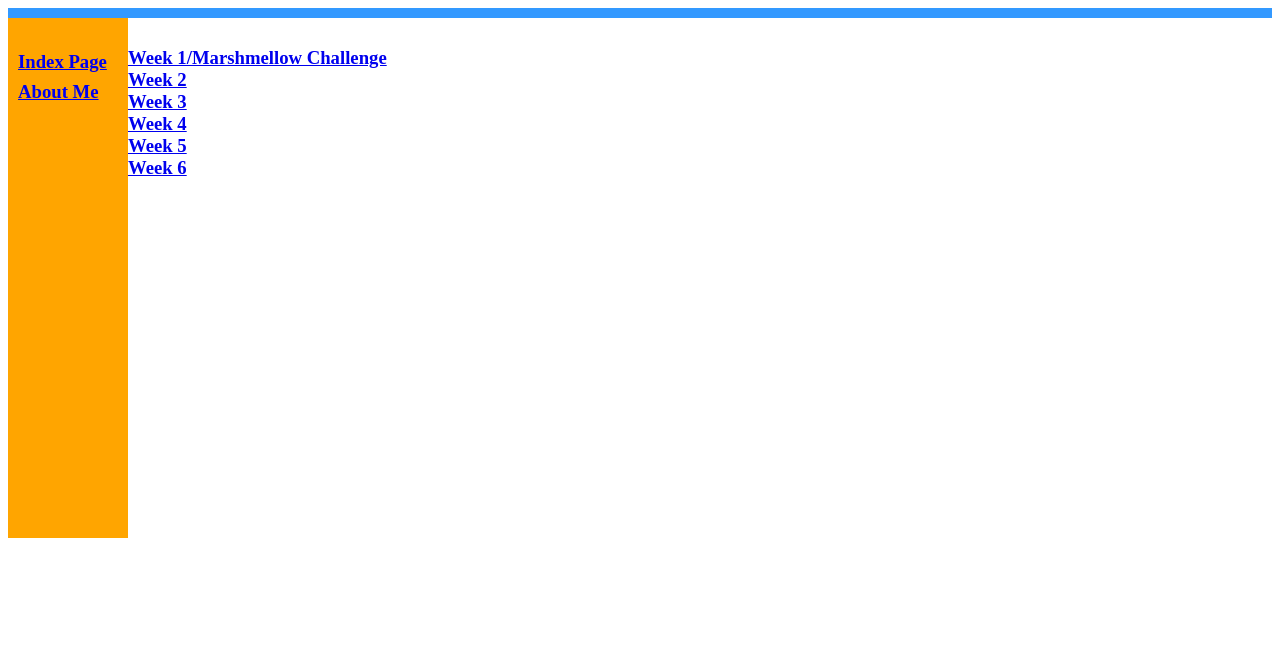
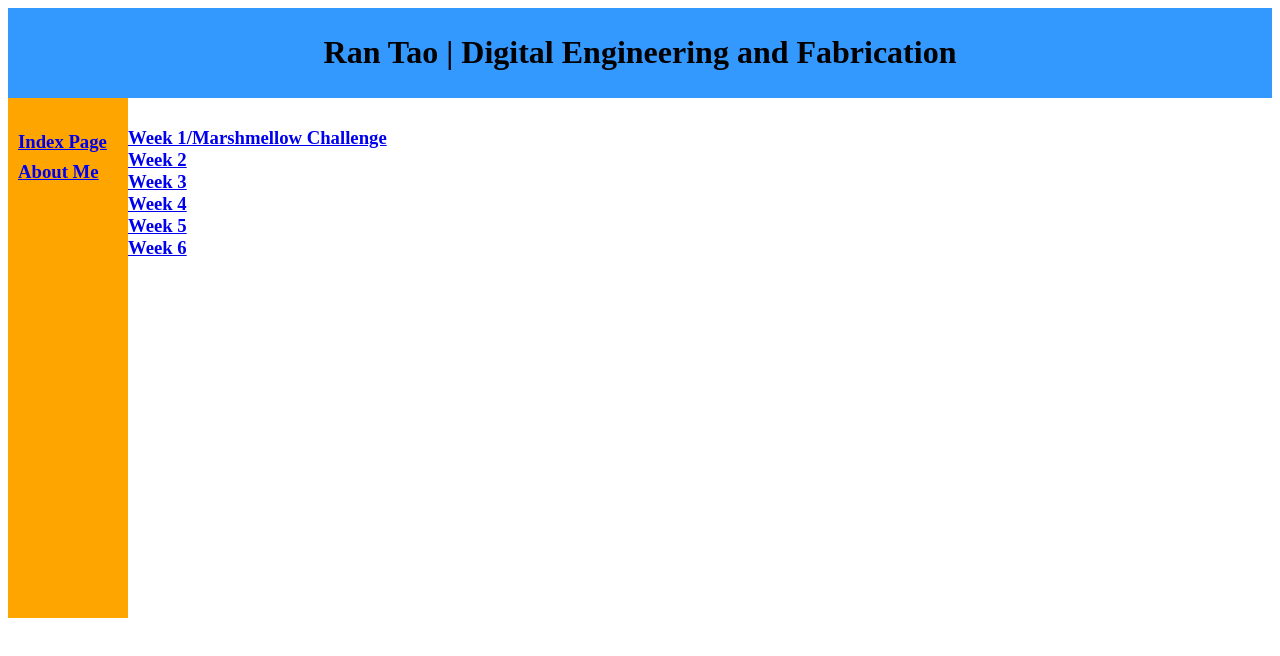
Before and after one commit to wrafab/taor, a plain HTML site: page projects.html in a window 1280 px wide. Drawn offline with Linux system fonts and the light colour scheme.

Commit message:
Update projects.html

```diff
--- a/projects.html
+++ b/projects.html
@@ -33,6 +33,7 @@ footer {
 </head>
 <body>
 <header>
+	<h1>Ran Tao | Digital Engineering and Fabrication</h1>
 </header>
 <nav>
 <h3><p>
```
